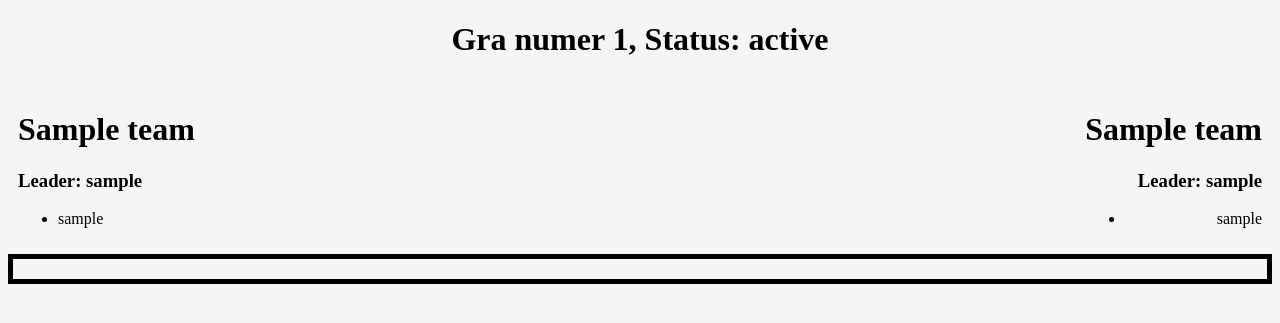
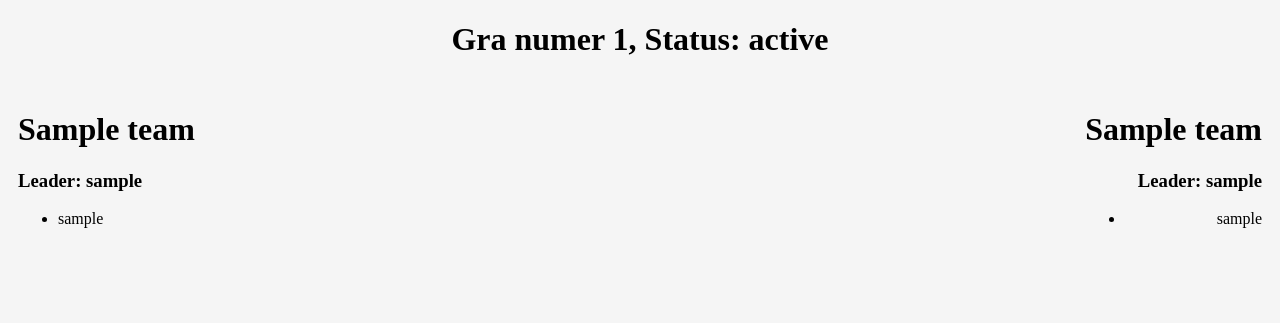
Before and after one commit to stvoreku/gierki, a Django app: template tajniacy/templates/game.html in a window 1280 px wide. Shown: the top 323 px of the page. Run offline with Django 3.2, Linux system fonts and the light colour scheme; the template is opened without the code that fills it: values that come from a table or form of the project are taken from there, others are empty; tables that the repository leaves empty hold one stand-in row (values such as "Sample post"); data that the repository does not hold is empty.

Commit message:
game update

```diff
--- a/tajniacy/static/css/base.css
+++ b/tajniacy/static/css/base.css
@@ -47,7 +47,6 @@ body {
 }
 
 .cardtable {
-	border: solid black 5px;
 	float: bottom;
 	text-align: center;
 	padding: 10px;
```
